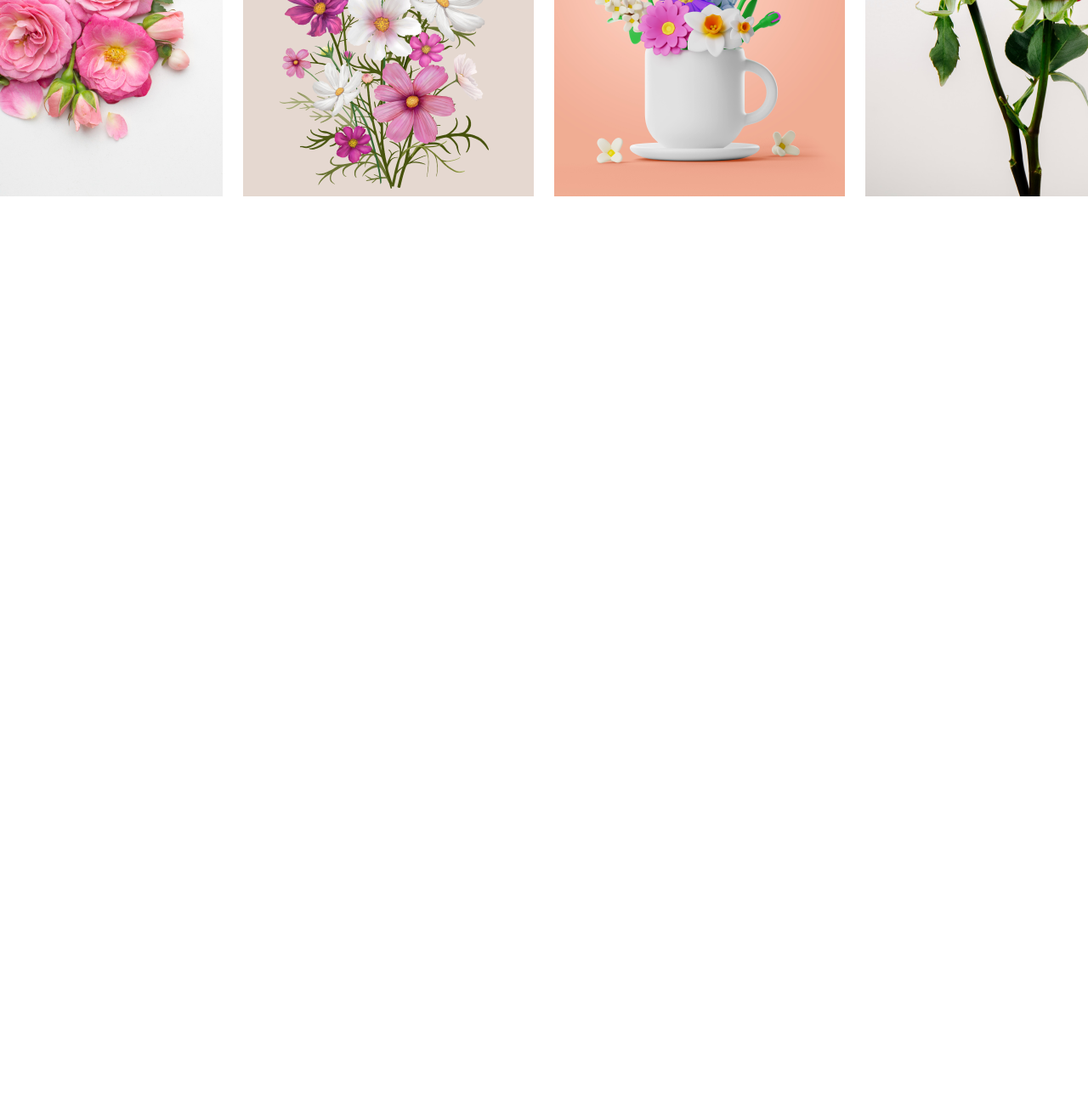
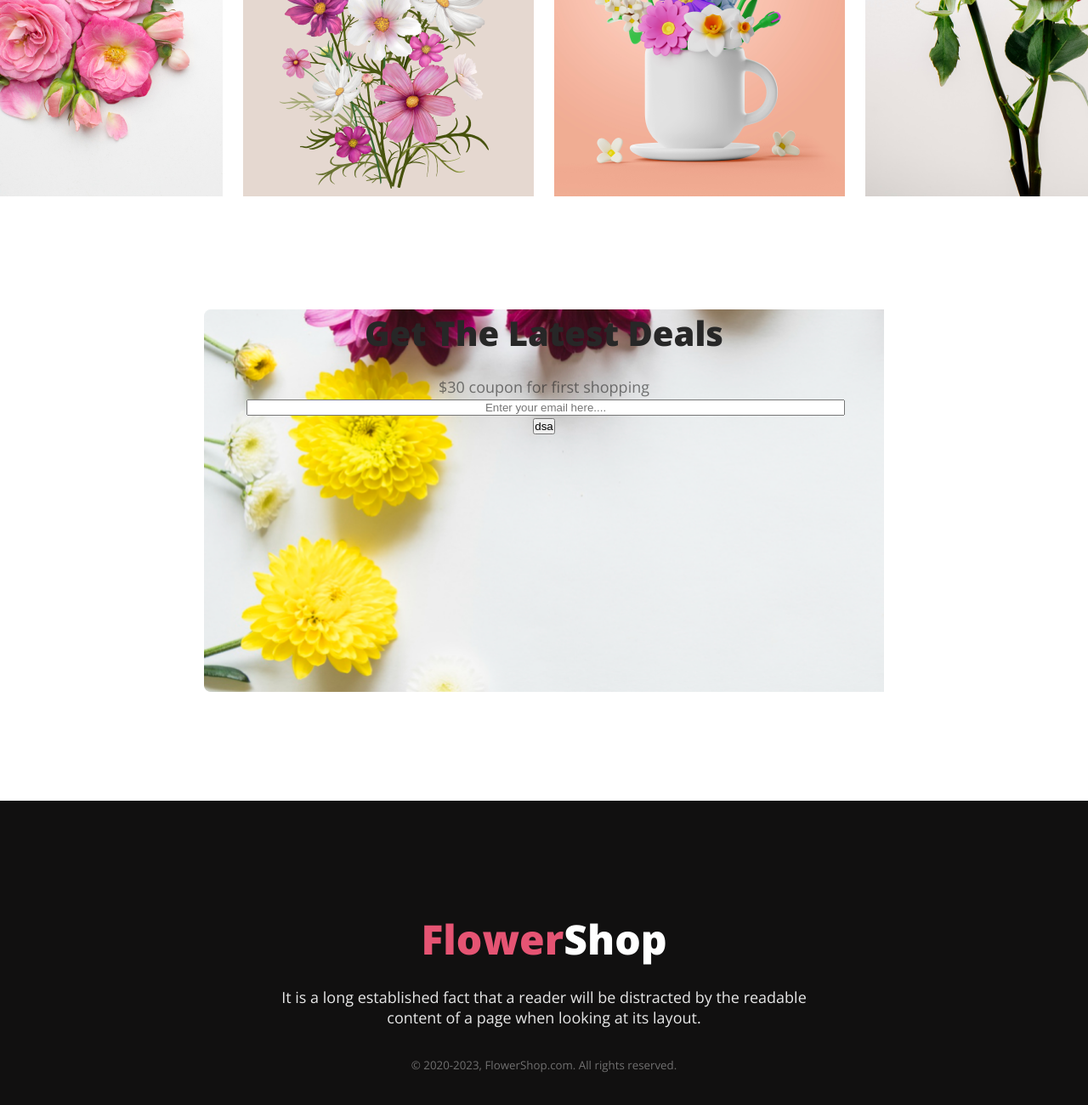
Before and after one commit to sultan435/flower-shop-assignment, a plain HTML site: page index.html in a window 1280 px wide. Shown: the part 3593-4893 px from the top of the page at 85% size. Before the commit the page ends 3829 px from the top, so only its background shows below. Drawn offline with nearby package versions, Linux system fonts and the light colour scheme.

Commit message:
added the footer section

```diff
--- a/index.html
+++ b/index.html
@@ -32,7 +32,8 @@
 
         <section class="feature-section">
             <h3 class="section-title">Our Featured Flowers</h3>
-            <p class="section-discription">It is a long established fact that a reader will be distracted by the readable <br> content of a page when looking at its layout.</p>
+            <p class="section-discription">It is a long established fact that a reader will be distracted by the
+                readable <br> content of a page when looking at its layout.</p>
             <div class="features-container">
                 <div class="feature-box">
                     <img class="box-image-one" src="assets/pngwing 6.png" alt="">
@@ -74,7 +75,8 @@
         <section class="offer-container">
             <div class="offer-details">
                 <h3 class="section-title">Hot Deal ! Sale Up To 25% <span class="offer-title">Off</span></h3>
-                <p class="section-discription">It is a long established fact that a reader will be distracted by the readable <br> content of a page when looking at its layout.</p>
+                <p class="section-discription">It is a long established fact that a reader will be distracted by the
+                    readable <br> content of a page when looking at its layout.</p>
                 <button class="btn-primary">Sign Up</button>
             </div>
             <div>
@@ -89,7 +91,8 @@
 
         <section>
             <h3 class="section-title">Instagram</h3>
-            <P class="section-discription">It is a long established fact that a reader will be distracted by the readable <br> content of a page when looking at its layout.</P>
+            <P class="section-discription">It is a long established fact that a reader will be distracted by the
+                readable <br> content of a page when looking at its layout.</P>
             <div class="instagram-container">
                 <div>
                     <img src="assets/Flower 01.png" alt="">
@@ -108,8 +111,25 @@
 
         <!-- end instagram section -->
 
+        <!-- start instagram section -->
+
+        <section class="search-container">
+            <h3 class="section-title">Get The Latest Deals</h3>
+            <p class="section-discription">$30 coupon for first shopping</p>
+            <div class="search-ber">
+                <input class="email-bar" type="email" placeholder="Enter your email here...." name="" id="">
+                <input type="button" value="dsa">
+            </div>
+
+        </section>
     </main>
-    <footer></footer>
+    <footer>
+        <div class="footer-container">
+            <h3 class="footer-title"><span class="footer-title-color">Flower</span>Shop</h3>
+            <p class="footer-discription">It is a long established fact that a reader will be distracted by the readable <br> content of a page when looking at its layout.</p>
+            <p class="copyright"><small>&copy; 2020-2023, FlowerShop.com. All rights reserved. </small></p>
+        </div>
+    </footer>
 </body>
 
 </html>
--- a/styles/style.css
+++ b/styles/style.css
@@ -159,4 +159,47 @@ body {
 
 /* end instagram style */
 
-/* start instagram style */
+/* start search style */
+
+.search-container{
+    height: 450px;
+    margin: 128px 240px;
+    background-image: url("../assets/Rectangle\ 9.png");
+    background-size: cover;
+}
+.search-ber,input[type="email"] {
+    text-align: center;
+    width: 700px;
+    margin: 0 auto;
+}
+
+/* start footer style */
+
+footer {
+    height: 450px;
+    background-color: #111010;
+    display: flex;
+    justify-content: center;
+    align-items: center;
+    text-align: center;
+}
+
+.footer-title{
+    color: #FFFFFF;
+    font-size: 48px;
+    font-weight: 800;
+    margin-bottom: 24px;
+}
+.footer-title-color{
+    color: #E55473;
+}
+.footer-discription{
+    color: rgba(255, 255, 255, 0.90);
+    font-size: 18px;
+    margin-bottom: 32px;
+}
+.copyright{
+    color: rgba(255, 255, 255, 0.40);
+}
+
+/* end footer style */
```
